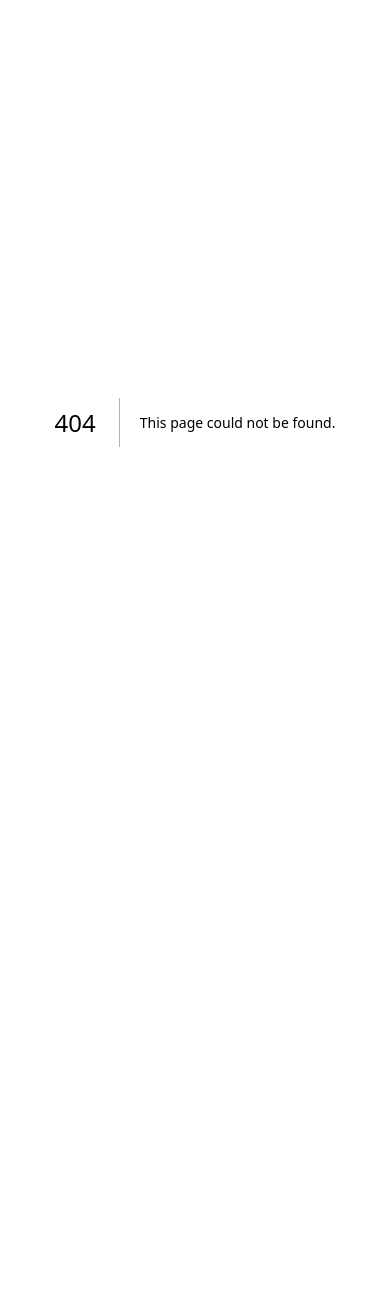
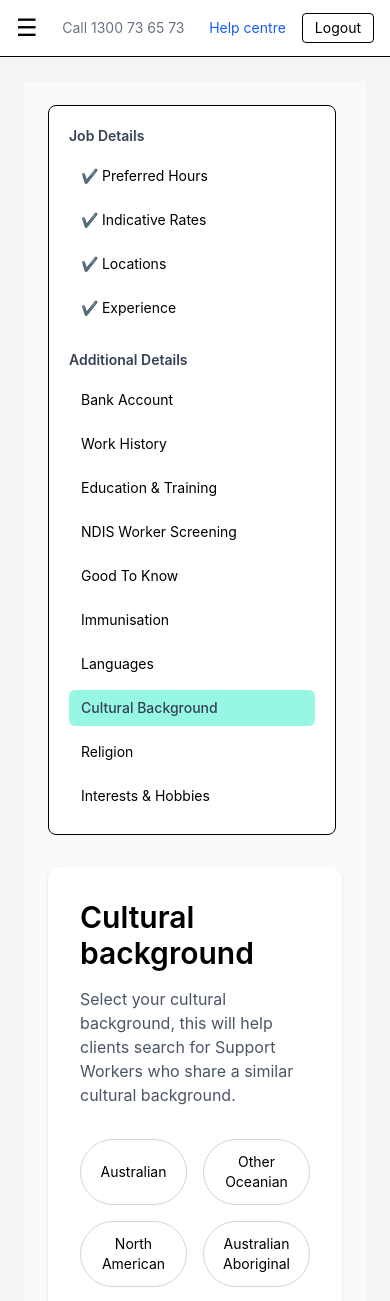
Before and after one commit to shreyatamse1-ship-it/ndis-frontend, a Next.js app: page /dashboard/edit-profile/cultural-background in a window 390 px wide. Before the commit this address had no page. Shown: the top 1301 px of the page. Before the commit the page ends 844 px from the top, so only its background shows below. Built offline with nearby package versions, Linux system fonts and the light colour scheme.

Commit message:
religion responsive page

```diff
--- /dev/null
+++ b/app/dashboard/edit-profile/cultural-background/page.tsx
@@ -0,0 +1,102 @@
+"use client"
+
+import { useState } from "react"
+import ProfileSidebar from "../../ProfileSidebar"
+
+export default function CulturalBackgroundPage() {
+
+    const cultures = [
+        "Australian",
+        "Other Oceanian",
+        "North American",
+        "Australian Aboriginal",
+        "Western European",
+        "South American",
+        "Australian South East Islander",
+        "Northern European",
+        "Central American",
+        "Torres Strait Islander",
+        "Southern & Eastern European",
+        "Carribbean Islander",
+        "New Zealander",
+        "Middle Eastern",
+        "South African",
+        "Maori",
+        "Jewish",
+        "Other African",
+        "Polynesian",
+        "Asian"
+    ]
+
+    const [selected, setSelected] = useState<string[]>([])
+
+    const toggle = (culture: string) => {
+        setSelected(prev =>
+            prev.includes(culture)
+                ? prev.filter(item => item !== culture)
+                : [...prev, culture]
+        )
+    }
+
+    return (
+        <div className="bg-gray-50 min-h-screen p-6">
+
+            <div className="max-w-7xl mx-auto flex flex-col lg:flex-row gap-8">
+
+                {/* Sidebar */}
+                <div className="lg:w-1/4">
+                    <ProfileSidebar />
+                </div>
+
+
+                {/* Main Content */}
+                <div className="lg:w-3/4">
+
+                    <div className="bg-white rounded-xl shadow-sm p-8">
+
+                        <h1 className="text-3xl font-semibold mb-4">
+                            Cultural background
+                        </h1>
+
+                        <p className="text-gray-600 mb-8">
+                            Select your cultural background, this will help clients search for
+                            Support Workers who share a similar cultural background.
+                        </p>
+
+
+                        {/* Culture Grid */}
+                        <div className="grid grid-cols-2 md:grid-cols-3 gap-4 mb-10">
+
+                            {cultures.map(culture => (
+                                <button
+                                    key={culture}
+                                    onClick={() => toggle(culture)}
+                                    className={`
+                    border rounded-full px-4 py-3 text-sm transition
+                    ${selected.includes(culture)
+                                            ? "bg-purple-100 border-purple-500 text-purple-700"
+                                            : "border-gray-300 hover:border-purple-400"
+                                        }
+                  `}
+                                >
+                                    {culture}
+                                </button>
+                            ))}
+
+                        </div>
+
+
+                        {/* Save Button */}
+                        <button className="bg-teal-200 hover:bg-teal-500 text-gray-900 px-8 py-4 rounded-lg font-semibold text-lg">
+                            Save and continue
+                        </button>
+
+                    </div>
+
+                </div>
+
+            </div>
+
+        </div>
+    )
+}
--- /dev/null
+++ b/app/dashboard/edit-profile/religion/page.tsx
@@ -0,0 +1,97 @@
+"use client"
+
+import { useState } from "react"
+import ProfileSidebar from "../../ProfileSidebar"
+
+export default function ReligionPage() {
+
+    const religions = [
+        "Anglican",
+        "Hindu",
+        "Russian Orthodox",
+        "Buddhist",
+        "Islamic",
+        "Sikh",
+        "Catholic",
+        "Jewish",
+        "Spiritual",
+        "Christian – other",
+        "None",
+        "Uniting Church",
+        "Greek Orthodox",
+        "Presbyterian",
+        "Other"
+    ]
+
+    const [selected, setSelected] = useState<string[]>([])
+
+    const toggleReligion = (religion: string) => {
+        setSelected(prev =>
+            prev.includes(religion)
+                ? prev.filter(r => r !== religion)
+                : [...prev, religion]
+        )
+    }
+
+    return (
+        <div className="bg-gray-50 min-h-screen p-6">
+
+            <div className="max-w-7xl mx-auto flex flex-col lg:flex-row gap-8">
+
+                {/* Sidebar */}
+                <div className="lg:w-1/4">
+                    <ProfileSidebar />
+                </div>
+
+
+                {/* Main Content */}
+                <div className="lg:w-3/4">
+
+                    <div className="bg-white rounded-xl shadow-sm p-8">
+
+                        <h1 className="text-3xl font-semibold mb-4">
+                            Religion
+                        </h1>
+
+                        <p className="text-gray-600 mb-8">
+                            Select your religion, this will help clients search for
+                            Support Workers who share their religion.
+                        </p>
+
+
+                        {/* Religion Grid */}
+                        <div className="grid grid-cols-2 md:grid-cols-3 gap-4 mb-10">
+
+                            {religions.map(religion => (
+                                <button
+                                    key={religion}
+                                    onClick={() => toggleReligion(religion)}
+                                    className={`
+                    border rounded-full px-4 py-3 text-sm transition
+                    ${selected.includes(religion)
+                                            ? "bg-purple-100 border-purple-500 text-purple-700"
+                                            : "border-gray-300 hover:border-purple-400"
+                                        }
+                  `}
+                                >
+                                    {religion}
+                                </button>
+                            ))}
+
+                        </div>
+
+
+                        {/* Save Button */}
+                        <button className="bg-teal-200 hover:bg-teal-400 text-gray-900 px-8 py-4 rounded-lg font-semibold text-lg">
+                            Save and continue
+                        </button>
+
+                    </div>
+
+                </div>
+
+            </div>
+
+        </div>
+    )
+}
```
